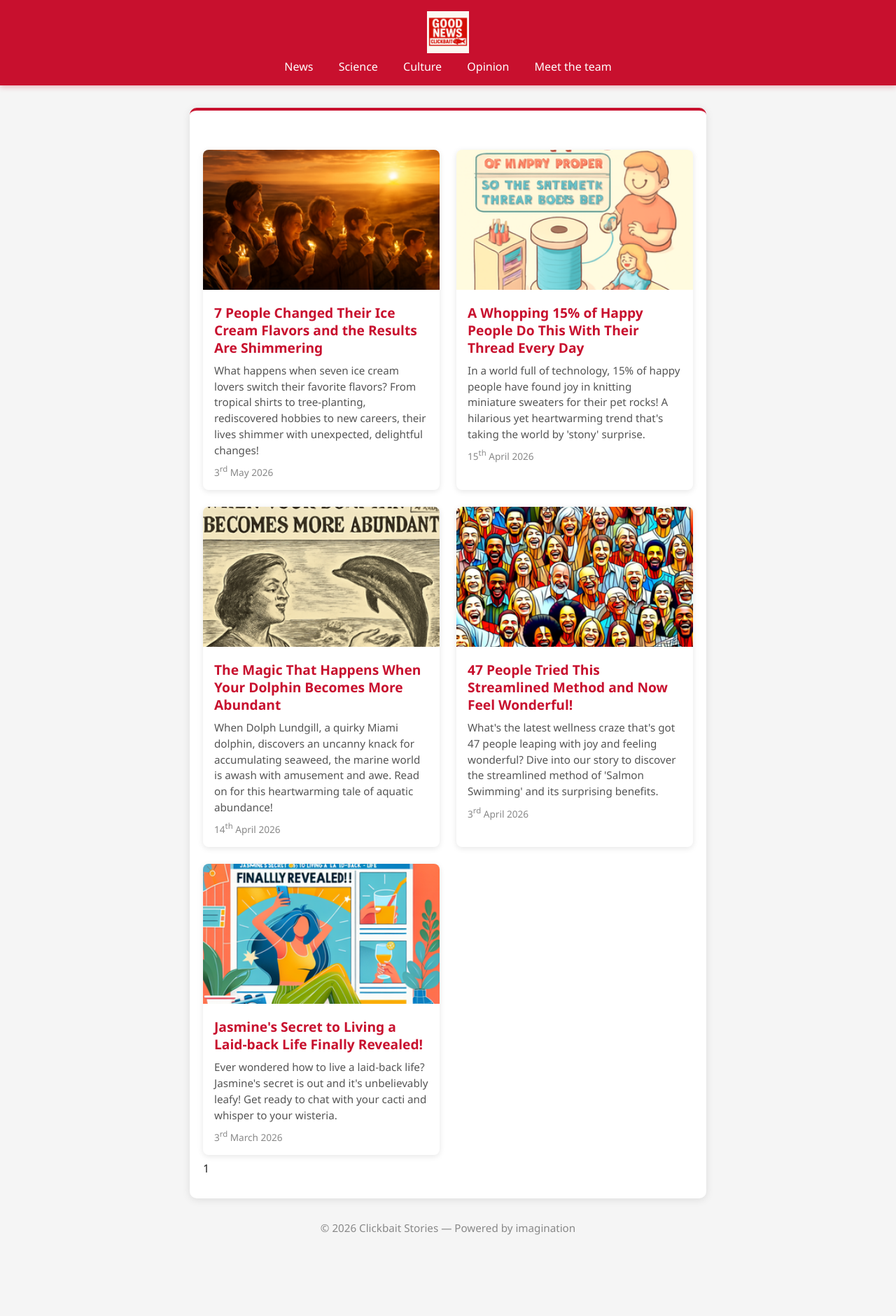
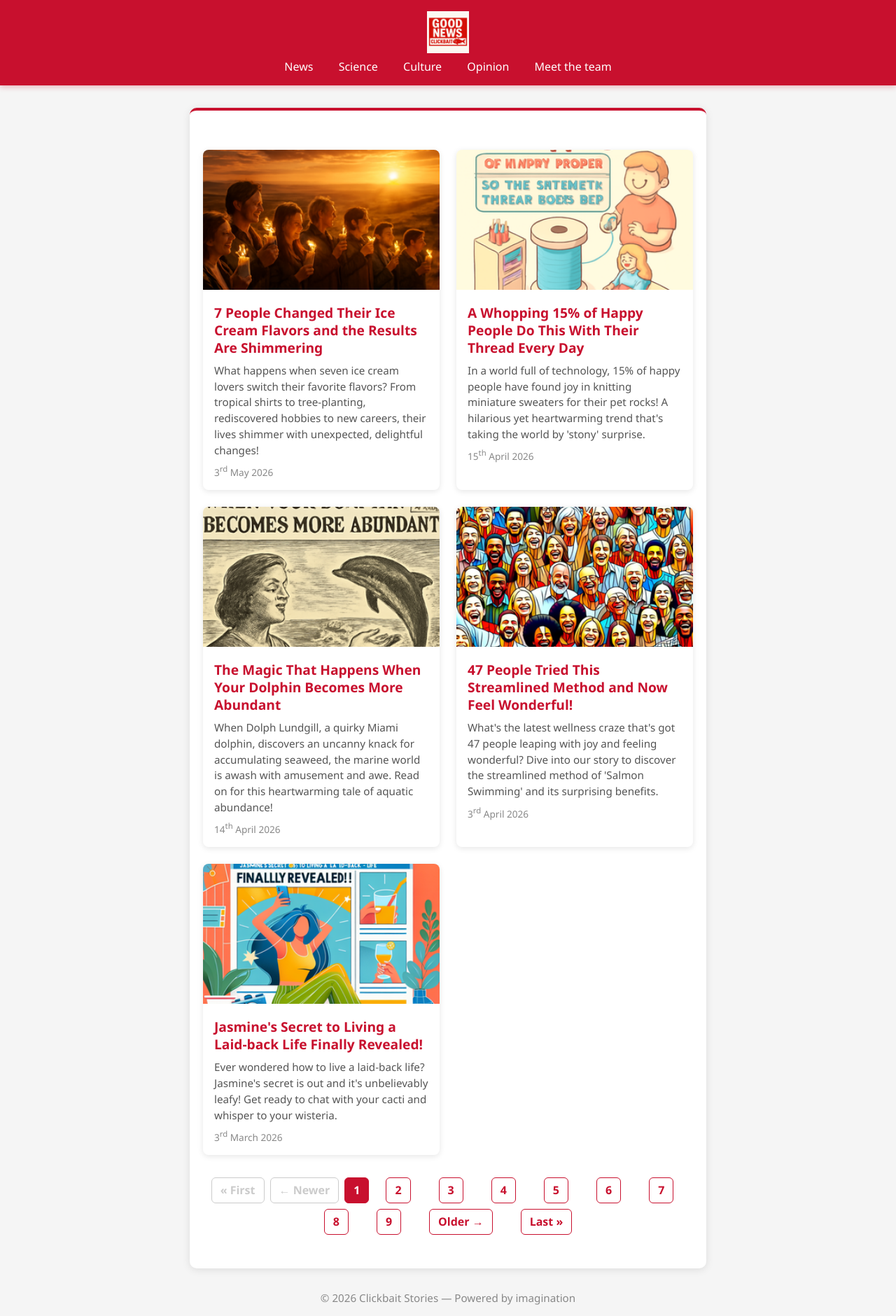
Before and after one commit to dfbr/clickbait_generator, a Jekyll site: the page built from index.html, in a window 1280 px wide. Shown: the whole page at 70% size. Built offline with Jekyll 4.4.1, drawn with Linux system fonts in a browser that asks for light colours; the list of posts is cut into pages by our own code; before the commit the page ends 1780 px from its top, so only the background shows below that.

Commit message:
Implement full previous/next homepage pagination controls
Agent-Logs-Url: https://github.com/dfbr/clickbait_generator/sessions/5d1816ca-67bb-4a1e-af6c-587fd7fabfb4

Co-authored-by: dfbr <23153182+dfbr@users.noreply.github.com>

```diff
--- a/assets/style.css
+++ b/assets/style.css
@@ -83,3 +83,38 @@ article.post a:hover {
     gap: 1rem;
   }
 }
+
+.pagination {
+  display: flex;
+  flex-wrap: wrap;
+  gap: 0.5rem;
+  justify-content: center;
+  margin: 2rem 0 1rem;
+}
+
+.pagination-link {
+  display: inline-block;
+  padding: 0.4rem 0.75rem;
+  border: 1px solid #c8102e;
+  border-radius: 6px;
+  color: #c8102e;
+  text-decoration: none;
+  font-weight: 600;
+}
+
+.pagination-link:hover {
+  background: #c8102e;
+  color: #fff;
+}
+
+.pagination-link-current {
+  background: #c8102e;
+  color: #fff;
+}
+
+.pagination-link-disabled {
+  opacity: 0.5;
+  border-color: #999;
+  color: #999;
+  pointer-events: none;
+}
--- a/index.html
+++ b/index.html
@@ -23,9 +23,13 @@ title: Home
 </div>
 
 {% if paginator.total_pages > 1 %}
-  <nav class="pagination">
+  <nav class="pagination" aria-label="Pagination">
     {% if paginator.previous_page %}
-      <a href="{{ paginator.previous_page_path | relative_url }}" class="pagination-link">← Newer</a>
+      <a href="{{ '/' | relative_url }}" class="pagination-link" rel="first">« First</a>
+      <a href="{{ paginator.previous_page_path | relative_url }}" class="pagination-link" rel="prev">← Newer</a>
+    {% else %}
+      <span class="pagination-link pagination-link-disabled">« First</span>
+      <span class="pagination-link pagination-link-disabled">← Newer</span>
     {% endif %}
 
     {% for page_num in (1..paginator.total_pages) %}
@@ -39,7 +43,11 @@ title: Home
     {% endfor %}
 
     {% if paginator.next_page %}
-      <a href="{{ paginator.next_page_path | relative_url }}" class="pagination-link">Older →</a>
+      <a href="{{ paginator.next_page_path | relative_url }}" class="pagination-link" rel="next">Older →</a>
+      <a href="{{ site.paginate_path | replace: ':num', paginator.total_pages | relative_url }}" class="pagination-link" rel="last">Last »</a>
+    {% else %}
+      <span class="pagination-link pagination-link-disabled">Older →</span>
+      <span class="pagination-link pagination-link-disabled">Last »</span>
     {% endif %}
   </nav>
 {% endif %}
```
